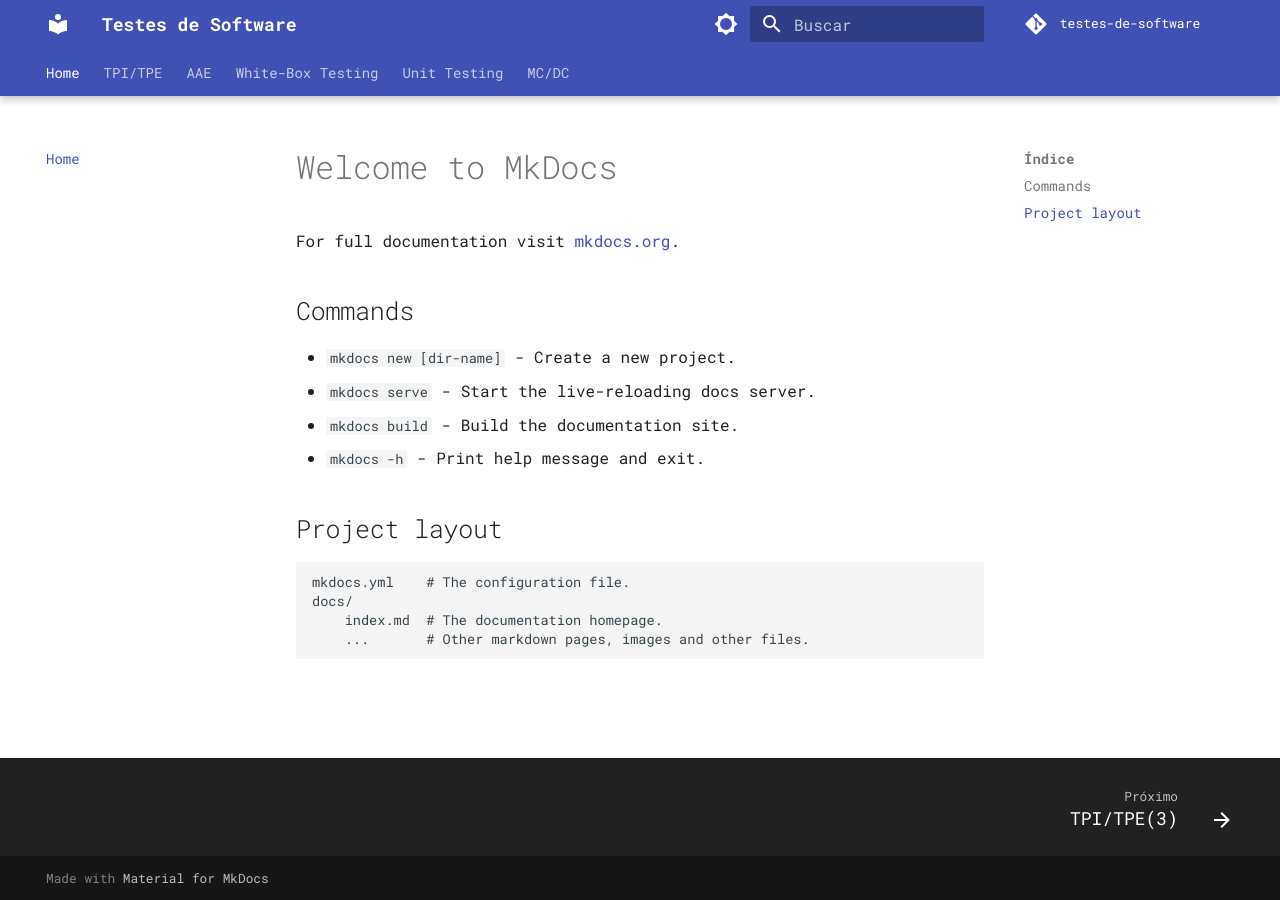
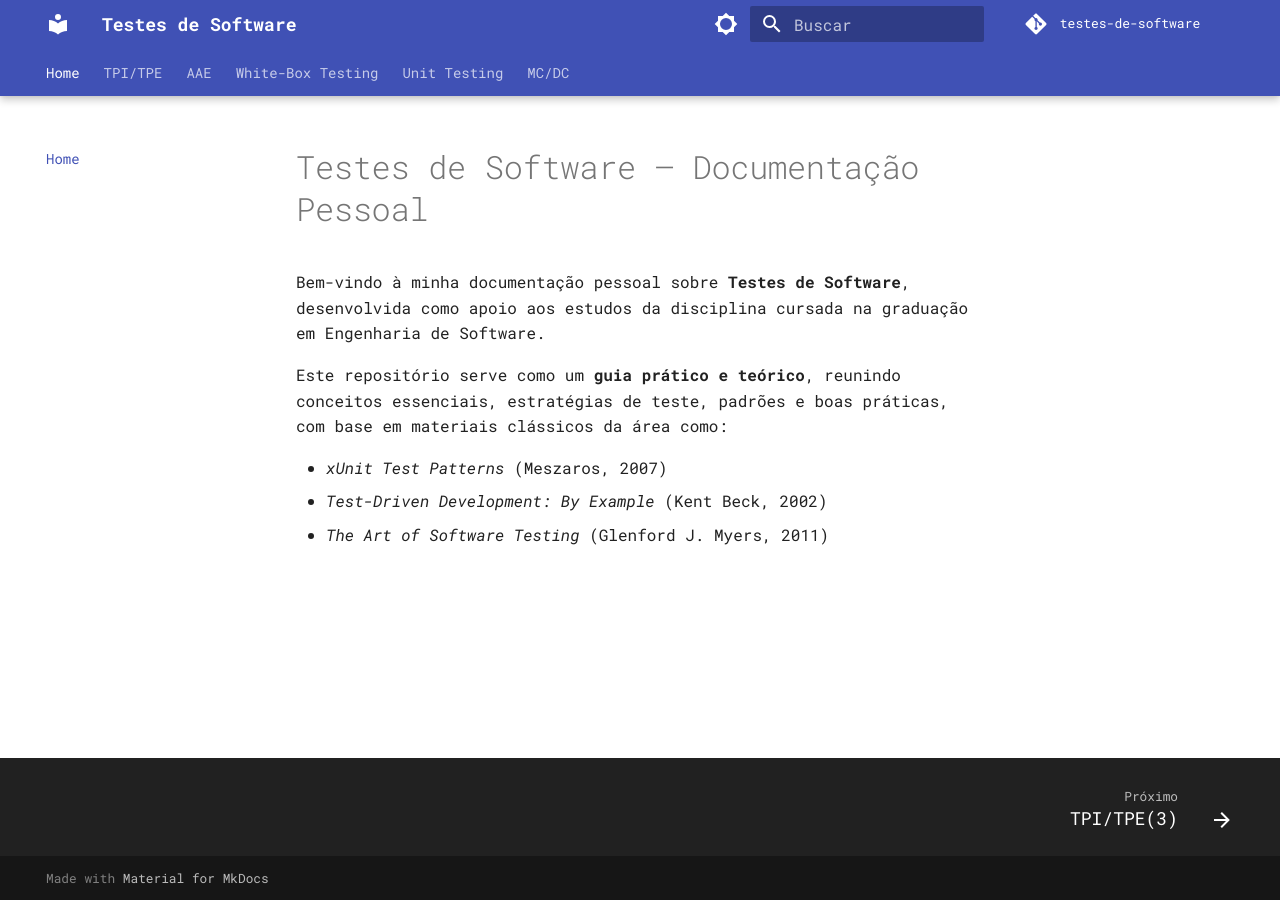
Before and after one commit to arthurrochamoreira/Testes-de-Software, an MkDocs documentation site: the page built from docs/index.md, in a window 1280 px wide. Built offline with MkDocs 1.6.1 and Material for MkDocs 9.7.7, drawn with Linux system fonts in a browser that asks for light colours; comment, search, counter and statistics services are not loaded.

Commit message:
update index.md adiciona texto da home

```diff
--- a/docs/index.md
+++ b/docs/index.md
@@ -1,17 +1,9 @@
-# Welcome to MkDocs
+# Testes de Software — Documentação Pessoal
 
-For full documentation visit [mkdocs.org](https://www.mkdocs.org).
+Bem-vindo à minha documentação pessoal sobre **Testes de Software**, desenvolvida como apoio aos estudos da disciplina cursada na graduação em Engenharia de Software.
 
-## Commands
+Este repositório serve como um **guia prático e teórico**, reunindo conceitos essenciais, estratégias de teste, padrões e boas práticas, com base em materiais clássicos da área como:
 
-* `mkdocs new [dir-name]` - Create a new project.
-* `mkdocs serve` - Start the live-reloading docs server.
-* `mkdocs build` - Build the documentation site.
-* `mkdocs -h` - Print help message and exit.
-
-## Project layout
-
-    mkdocs.yml    # The configuration file.
-    docs/
-        index.md  # The documentation homepage.
-        ...       # Other markdown pages, images and other files.
+- *xUnit Test Patterns* (Meszaros, 2007)
+- *Test-Driven Development: By Example* (Kent Beck, 2002)
+- *The Art of Software Testing* (Glenford J. Myers, 2011)
```
